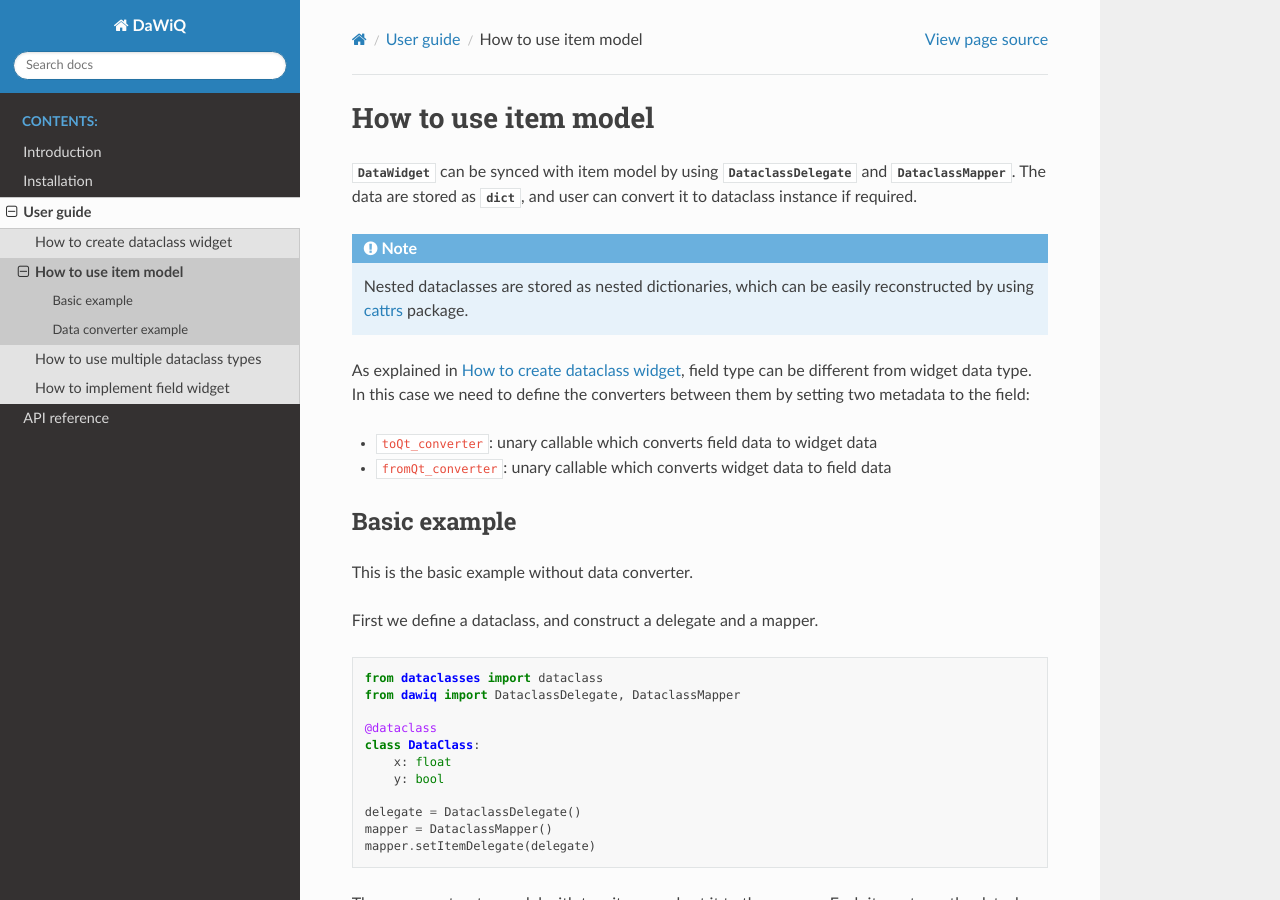
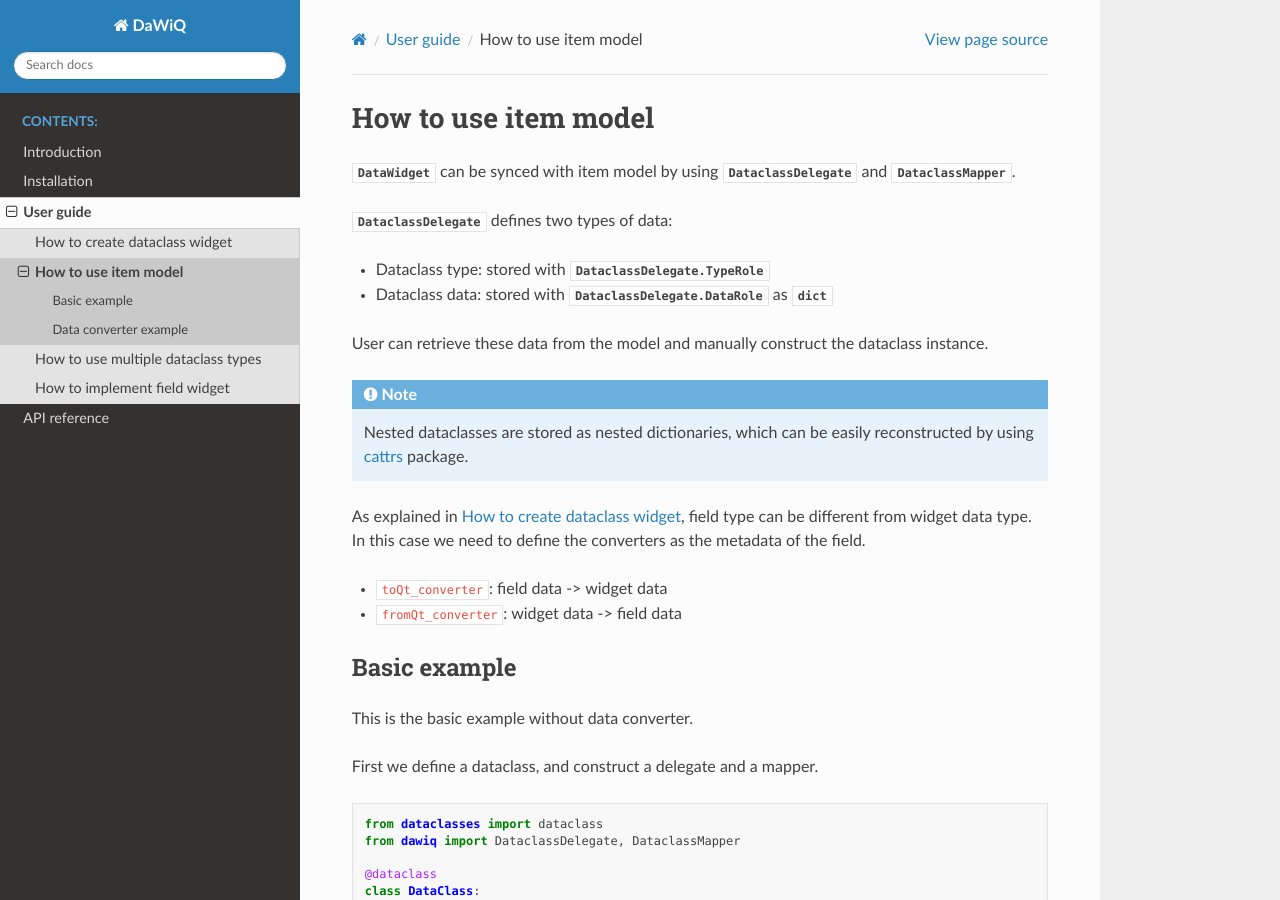
Before and after one commit to JSS95/dawiq, a Sphinx documentation site: the page built from doc/source/user-guide/model.rst, in a window 1280 px wide and 900 px high. Built offline with Sphinx 7.4.7 and the Read the Docs theme 2.0.0, drawn with Linux system fonts in a browser that asks for light colours.

Commit message:
refact: remove DataclassDelegate.dataclassType
Enhance doc

```diff
--- a/doc/source/user-guide/model.rst
+++ b/doc/source/user-guide/model.rst
@@ -7,16 +7,22 @@ How to use item model
 .. currentmodule:: dawiq
 
 :class:`.DataWidget` can be synced with item model by using :class:`.DataclassDelegate` and :class:`.DataclassMapper`.
-The data are stored as :obj:`dict`, and user can convert it to dataclass instance if required.
+
+:class:`.DataclassDelegate` defines two types of data:
+
+* Dataclass type: stored with :attr:`DataclassDelegate.TypeRole`
+* Dataclass data: stored with :attr:`DataclassDelegate.DataRole` as :obj:`dict`
+
+User can retrieve these data from the model and manually construct the dataclass instance.
 
 .. note::
    Nested dataclasses are stored as nested dictionaries, which can be easily reconstructed by using `cattrs <https://pypi.org/project/cattrs/1.5.0/>`_ package.
 
 As explained in :ref:`widget`, field type can be different from widget data type.
-In this case we need to define the converters between them by setting two metadata to the field:
+In this case we need to define the converters as the metadata of the field.
 
-* ``toQt_converter``: unary callable which converts field data to widget data
-* ``fromQt_converter``: unary callable which converts widget data to field data
+* ``toQt_converter``: field data -> widget data
+* ``fromQt_converter``: widget data -> field data
 
 Basic example
 =============
```
